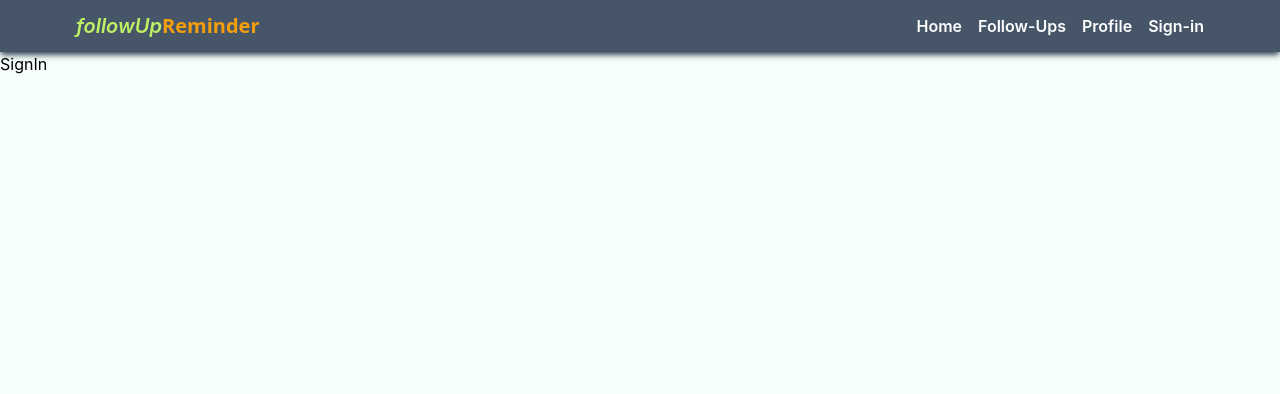
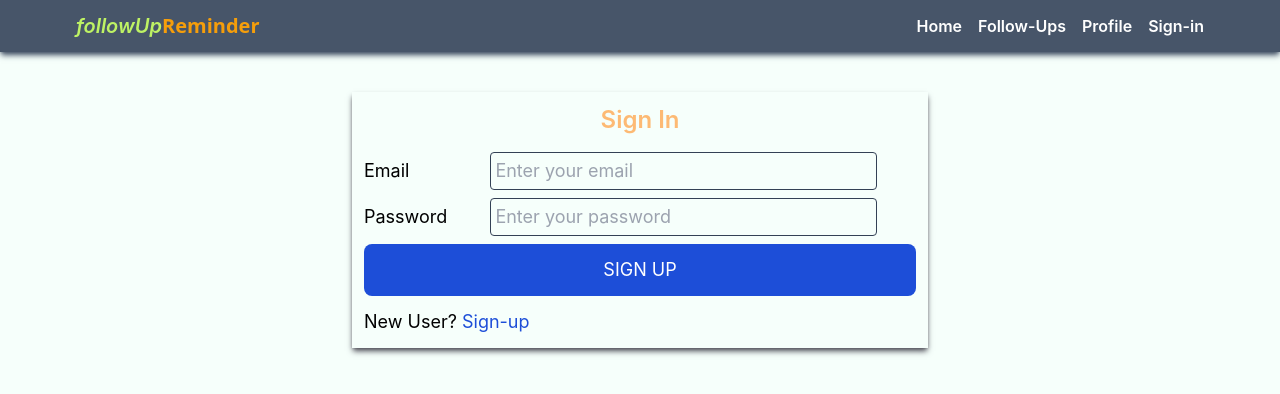
Before and after one commit to SMGhulam29091993/followUp-Reminder, a React (Create React App) app: page /sign-in in a window 1280 px wide. Shown: the top 394 px of the page. Built offline with nearby package versions, Linux system fonts and the light colour scheme.

Commit message:
created the sign-in page

```diff
--- a/src/pages/SignIn.js
+++ b/src/pages/SignIn.js
@@ -1,8 +1,75 @@
-import React from 'react'
+import React,{useState} from 'react';
+import axios from "axios";
+import { Link, useNavigate } from 'react-router-dom';
 
 const SignIn = () => {
+  const [formData,setFormData] = useState({name:"", email:"",password: "",contact:"", designation:"", organization:""});
+    const [loading,setLoading] = useState(false);
+    const [error,setError] = useState(null);
+
+    const navigate = useNavigate();
+
+    // the below handleChange function will take the value from form and store in formData
+    const handleChange = (e)=>{
+        setFormData({
+            ...formData,
+            [e.target.id] : e.target.value
+        })
+    }
+
+    //the below function will send the formData that contans user credentials to backend and register it to DB
+    const handleSubmit = async (e)=>{
+        e.preventDefault();
+        console.log(formData);
+        try {
+            setLoading(true)
+            const res = await axios.post(`http://localhost:8000/api/v1/user/register`, formData);
+            const responseData = res.data;
+            console.log(responseData);
+            if(!responseData.success){
+                setError(responseData.message);
+                setLoading(false);
+            }
+            setError(null);
+            setLoading(false);
+            // if everything goes fine user is registered then navigate to sign-in page
+            navigate("/")
+
+        } catch (error) {
+            console.log(`Error in sign up of user ${error}`);
+        }
+    }
+
   return (
-    <div>SignIn</div>
+    <>
+        <div className='mx-auto my-10 shadow-zinc-600 shadow-md max-w-xl'>
+            {error?(<p className='text-red-600'>error</p>):""}
+            <div className='w-full flex flex-col items-center justify-center gap-4 p-3'>
+                <h1 className='font-semibold text-lg sm:text-2xl text-orange-300'>Sign In</h1>
+                <form className='w-full text-xs sm:text-lg' onSubmit={handleSubmit}>
+                    <div className='flex items-center flex-wrap gap-4 mb-2'>
+                        <label  style={{width:"20%"}}>
+                            Email
+                        </label>
+                        <input type='email' placeholder='Enter your email' value={formData.password} onChange={handleChange} id='password'
+                            className='border border-slate-700 rounded p-1 outline-none bg-transparent' style={{width:"70%"}} required/>
+                    </div>
+                    <div className='flex items-center flex-wrap gap-4 mb-2'>
+                        <label  style={{width:"20%"}}>
+                            Password
+                        </label>
+                        <input type='password' placeholder='Enter your password' value={formData.email} onChange={handleChange} id='email'
+                            className='border border-slate-700 rounded p-1 outline-none bg-transparent' style={{width:"70%"}} required/>
+                    </div>
+                    <button disabled={loading} type='submit' className='w-full bg-blue-700 p-3 text-white rounded-lg uppercase hover:opacity-90 disabled:opacity-70'>
+                        {loading?"Logging":"Sign Up"}
+                    </button>
+                    <p className='mt-3 text-md'>New User? <Link to="/sign-up"><span className='text-blue-700'>Sign-up</span></Link></p>
+                </form>
+            </div>
+
+        </div>
+    </>
   )
 }
 
```
